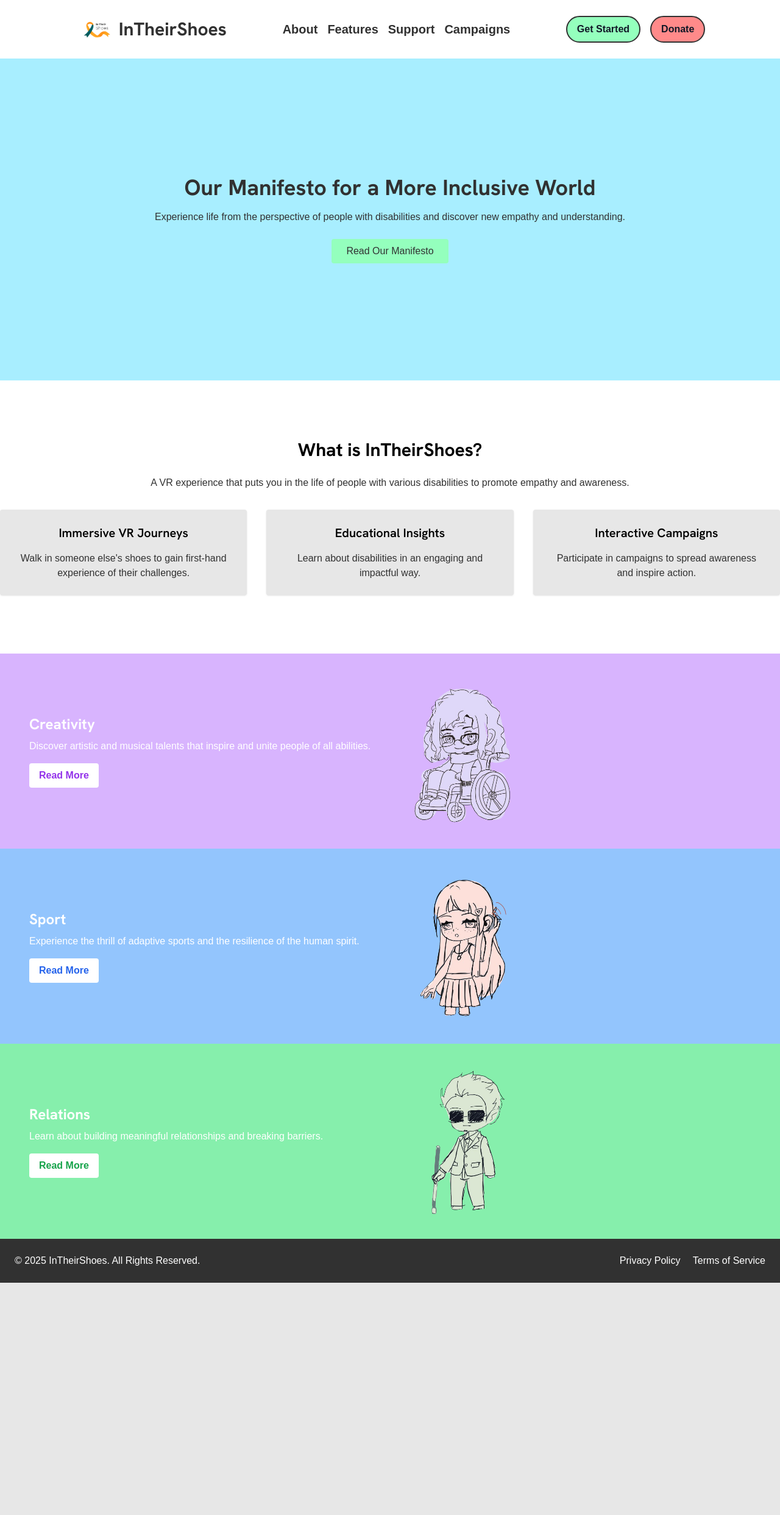
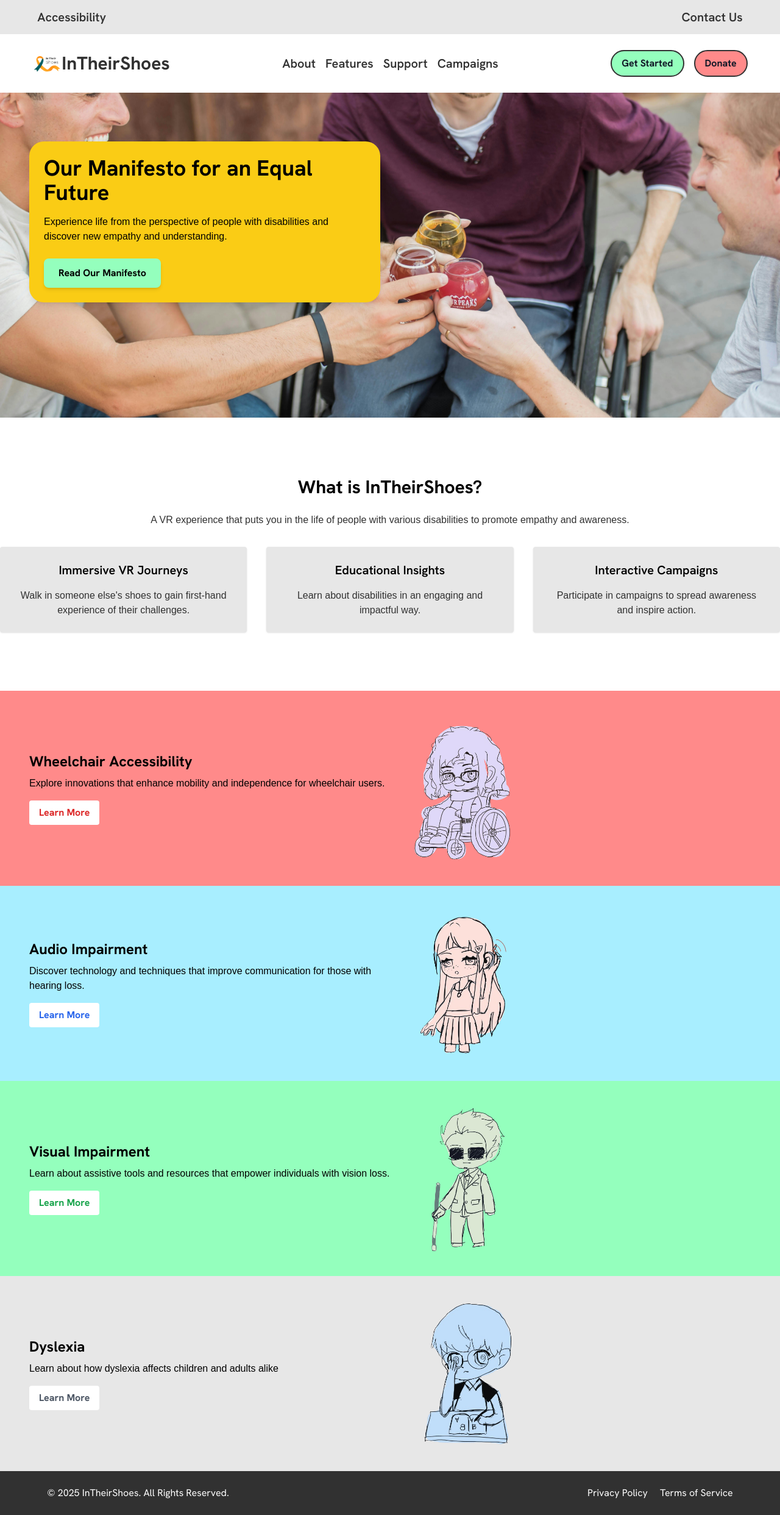
Before and after one commit to 6OFUS/InTheirShoesWeb, a plain HTML site: page public/index.html in a window 1280 px wide. Shown: the whole page at 61% size. Before the commit the page ends 2104 px from the top, so only its background shows below. Drawn offline with nearby package versions, Linux system fonts and the light colour scheme; files that its build step writes are made by us from their sources; a web font is replaced by a local one.

Commit message:
feat: auth functions and landing improvements

```diff
--- a/public/index.html
+++ b/public/index.html
@@ -11,11 +11,27 @@
     <link href="https://fonts.googleapis.com/css2?family=Hanken+Grotesk:ital,wght@0,100..900;1,100..900&display=swap" rel="stylesheet">
     <link href="https://fonts.cdnfonts.com/css/garet" rel="stylesheet">
 </head>
-<body class="bg-pgrey font-garet">
+<body class="bg-pgrey font-grotesk w-screen h-screen">
     <!-- Header -->
-    <header class="flex bg-white shadow-md h-24 items-center">
-        <div class="w-5/6 mx-auto flex justify-between items-center p-4">
-            <a href="#" class="flex flex-row text-3xl font-bold text-pblack font-grotesk items-center"><img class="rounded-full w-12 h-12 mx-3" src="./img/branding/logo.png">InTheirShoes</a>
+    <header>
+        <!-- Top Navbar -->
+        <div class="flex bg-pgray h-14 items-center font-grotesk">
+            <div class="w-11/12 mx-auto flex justify-between items-center text-xl p-2">
+                <div>
+                    <a href="#accessibility" class="text-pblack hover:text-pred font-semibold">Accessibility</a>
+                </div>
+                <div>
+                    <a href="#contact" class="text-pblack hover:text-pred font-semibold">Contact Us</a>
+                </div>
+            </div>
+        </div>
+
+        <!-- Main Navbar -->
+        <div class="flex bg-white shadow-md h-24 items-center">
+            <div class="w-11/12 mx-auto flex justify-between items-center">
+                <a href="#" class="flex flex-row text-3xl font-bold text-pblack font-grotesk items-center">
+                    <img class="rounded-full w-12 h-12" src="./img/branding/logo.png" alt="Logo">InTheirShoes
+                </a>
                 <nav class="flex space-x-4 font-semibold text-xl">
                     <a href="#about" class="text-pblack hover:text-pred">About</a>
                     <a href="#features" class="text-pblack hover:text-pred">Features</a>
@@ -24,17 +40,20 @@
                 </nav>
                 <div class="flex space-x-4 font-bold items-center">
                     <button class="bg-pgreen text-gray-900 px-4 py-2 rounded-3xl border-2 border-pblack hover:bg-pblue">Get Started</button>
-                <button class="bg-pred text-gray-900 px-4 py-2 rounded-3xl border-2 border-pblack hover:bg-pgreen">Donate</button>
+                    <button class="bg-pred text-gray-900 px-4 py-2 rounded-3xl border-2 border-pblack hover:bg-pblue">Donate</button>
+                </div>
             </div>
         </div>
     </header>
 
     <!-- Hero Section -->
-    <section class="bg-pblue text-pblack">
-        <div class="max-w-7xl mx-auto px-8 py-48 text-center">
-            <h1 class="text-4xl font-bold mb-4 font-grotesk">Our Manifesto for a More Inclusive World</h1>
-            <p class="mb-6 font-garet">Experience life from the perspective of people with disabilities and discover new empathy and understanding.</p>
-            <button class="bg-pgreen text-pblack px-6 py-2 rounded hover:bg-pred">Read Our Manifesto</button>
+    <section class="relative bg-[url('img/bg/manifestobg.jpg')] h-2/3 bg-center bg-no-repeat bg-cover text-white">
+        <div class="flex px-12 py-20 justify-start align-end">
+            <div class="bg-yellow-400 p-6 rounded-3xl shadow-lg max-w-xl">
+                <h1 class="text-4xl font-bold mb-4 text-black font-grotesk">Our Manifesto for an Equal Future</h1>
+                <p class="mb-6 text-md text-black font-garet">Experience life from the perspective of people with disabilities and discover new empathy and understanding.</p>
+                <button class="bg-pgreen text-black px-6 py-3 rounded-lg shadow-md hover:bg-pred font-bold">Read Our Manifesto</button>
+            </div>
         </div>
     </section>
 
@@ -62,45 +81,56 @@
 
     <section id="disabilities-info" class="">
         <div class="max-w-full mx-auto">
-            <!-- Row 1: Wheelchair -->
-            <div class="flex flex-col md:flex-row items-center bg-purple-300 text-white py-8 px-6 md:px-12">
+            <!-- Row 1: Wheelchair Disability -->
+            <div class="flex flex-col md:flex-row items-center bg-pred text-pgray py-8 px-6 md:px-12">
                 <div class="flex-1 text-center md:text-left">
-                    <h3 class="text-2xl font-bold mb-2 font-grotesk">Creativity</h3>
-                    <p class="text-base font-garet mb-4">Discover artistic and musical talents that inspire and unite people of all abilities.</p>
-                    <button class="bg-white text-purple-600 px-4 py-2 rounded font-bold hover:bg-gray-200">Read More</button>
+                    <h3 class="text-2xl font-bold mb-2 font-grotesk">Wheelchair Accessibility</h3>
+                    <p class="text-base font-garet mb-4">Explore innovations that enhance mobility and independence for wheelchair users.</p>
+                    <button class="bg-white text-red-600 px-4 py-2 rounded font-bold hover:bg-gray-200">Learn More</button>
                 </div>
                 <div class="flex-1 text-center">
-                    <img src="./img/characters/wheelchairgirl.png" alt="Wheelchair Bound Girl" class="rounded w-64 h-64">
+                    <img src="./img/characters/wheelchairgirl.png" alt="Wheelchair User" class="rounded w-64 h-64">
                 </div>
             </div>
-            <!-- Row 2: Auditory Impairment -->
-            <div class="flex flex-col md:flex-row items-center bg-blue-300 text-white py-8 px-6 md:px-12">
+            <!-- Row 2: Audio Impairment -->
+            <div class="flex flex-col md:flex-row items-center bg-pblue text-pgray py-8 px-6 md:px-12">
                 <div class="flex-1 text-center md:text-left">
-                    <h3 class="text-2xl font-bold mb-2 font-grotesk">Sport</h3>
-                    <p class="text-base font-garet mb-4">Experience the thrill of adaptive sports and the resilience of the human spirit.</p>
-                    <button class="bg-white text-blue-600 px-4 py-2 rounded font-bold hover:bg-gray-200">Read More</button>
+                    <h3 class="text-2xl font-bold mb-2 font-grotesk">Audio Impairment</h3>
+                    <p class="text-base font-garet mb-4">Discover technology and techniques that improve communication for those with hearing loss.</p>
+                    <button class="bg-white text-blue-600 px-4 py-2 rounded font-bold hover:bg-gray-200">Learn More</button>
                 </div>
                 <div class="flex-1 text-center">
-                    <img src="./img/characters/deafgirl.png" alt="Auditory Impairment Girl" class="rounded w-64 h-64">
+                    <img src="./img/characters/deafgirl.png" alt="Audio Impairment Support" class="rounded w-64 h-64">
                 </div>
             </div>
             <!-- Row 3: Visual Impairment -->
-            <div class="flex flex-col md:flex-row items-center bg-green-300 text-white py-8 px-6 md:px-12">
+            <div class="flex flex-col md:flex-row items-center justify-between bg-pgreen text-pgray py-8 px-6 md:px-12">
                 <div class="flex-1 text-center md:text-left">
-                    <h3 class="text-2xl font-bold mb-2 font-grotesk">Relations</h3>
-                    <p class="text-base font-garet mb-4">Learn about building meaningful relationships and breaking barriers.</p>
-                    <button class="bg-white text-green-600 px-4 py-2 rounded font-bold hover:bg-gray-200">Read More</button>
+                    <h3 class="text-2xl font-bold mb-2 font-grotesk">Visual Impairment</h3>
+                    <p class="text-base font-garet mb-4">Learn about assistive tools and resources that empower individuals with vision loss.</p>
+                    <button class="bg-white text-green-600 px-4 py-2 rounded font-bold hover:bg-gray-200">Learn More</button>
                 </div>
                 <div class="flex-1 text-center">
-                    <img src="./img/characters/blindman.png" alt="Visual Impairment Man" class="rounded w-64 h-64">
+                    <img src="./img/characters/blindman.png" alt="Visual Impairment Support" class="rounded w-64 h-64">
+                </div>
+            </div>
+            <!-- Row 4: Dyslexia -->
+            <div class="flex flex-col md:flex-row items-center justify-between bg-pgray text-pgray py-8 px-6 md:px-12">
+                <div class="flex-1 text-center md:text-left">
+                    <h3 class="text-2xl font-bold mb-2 font-grotesk">Dyslexia</h3>
+                    <p class="text-base font-garet mb-4">Learn about how dyslexia affects children and adults alike</p>
+                    <button class="bg-white text-gray-600 px-4 py-2 rounded font-bold hover:bg-gray-200">Learn More</button>
+                </div>
+                <div class="flex-1 text-center">
+                    <img src="./img/characters/dyslexiaboy.png" alt="Dyslexia Support" class="rounded w-64 h-64">
                 </div>
             </div>
         </div>
     </section>
 
     <!-- Footer -->
-    <footer class="bg-pblack text-white">
-        <div class="max-w-7xl mx-auto p-6 flex justify-between">
+    <footer class="flex bg-pblack text-white justify-center">
+        <div class="w-11/12 p-6 flex justify-between">
             <p>&copy; 2025 InTheirShoes. All Rights Reserved.</p>
             <div class="space-x-4">
                 <a href="#" class="hover:text-pgreen">Privacy Policy</a>
```
Also changed, not shown: public/js/auth.js (+119 -0 lines), public/js/config.js (+5 -9 lines), public/img/bg/manifestobg.jpg (added), public/js/authController.js (added). Lines whose indentation alone changed are shown as unchanged.
